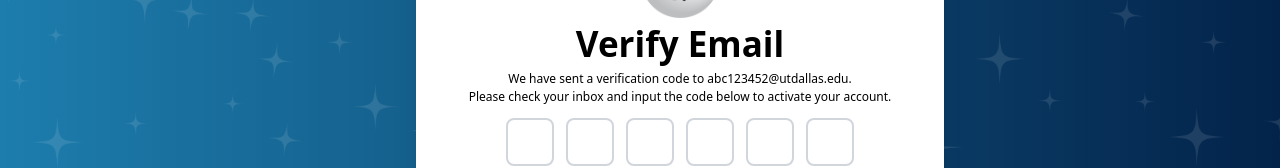
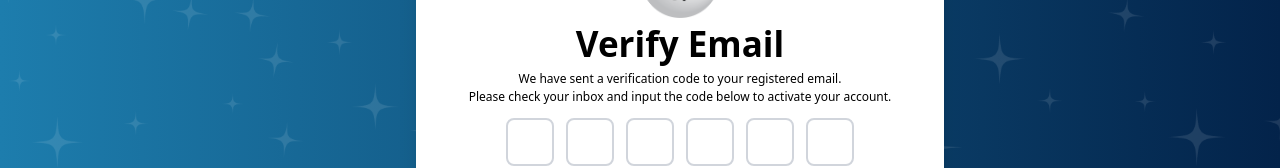
Before and after one commit to acmutd/meteormate-client, a Next.js app: page /authentication/verifyEmail in a window 1280 px wide. Shown: the part 272-440 px from the top of the page. Built offline with nearby package versions, Linux system fonts and the light colour scheme; no server answers.

Commit message:
adjusted email verification & email display on verify

```diff
--- a/src/app/authentication/verifyEmail/page.tsx
+++ b/src/app/authentication/verifyEmail/page.tsx
@@ -5,9 +5,18 @@ import { useRouter } from "next/navigation";
 
 export default function VerifyEmailPage() {
 	const router = useRouter();
-	const email = "abc123452@utdallas.edu";
 	const [code, setCode] = useState(Array(6).fill(""));
 	const inputsRef = useRef<(HTMLInputElement | null)[]>([]);
+	const [email, setEmail] = useState<string | null>(null);
+
+	React.useEffect(() => {
+		import("firebase/auth").then(({ onAuthStateChanged, getAuth }) => {
+			const auth = getAuth();
+			onAuthStateChanged(auth, (user) => {
+				setEmail(user?.email ?? null);
+			});
+		});
+	}, []);
 
 	const handleChange = (value: string, index: number) => {
 		if (/^\d$/.test(value)) {
@@ -57,7 +66,9 @@ export default function VerifyEmailPage() {
 					Verify Email
 				</h1>
 				<p className="font-urbanist font-light md:text-[12px] text-[10px]">
-					We have sent a verification code to {email}.
+					{email
+						? `We have sent a verification code to ${email}.`
+						: "We have sent a verification code to your registered email."}
 				</p>
 				<p className="font-urbanist font-light md:text-[12px] text-[10px] pb-3">
 					Please check your inbox and input the code below to activate your
--- a/src/firebase/auth.js
+++ b/src/firebase/auth.js
@@ -23,14 +23,21 @@ export const doPasswordChange = (email) => {
 };
 
 // the following is for email verification - to verify the user is a utd student I guess
-export const doSendEmailVerification = (email) => {
+export const doSendEmailVerification = () => {
     const user = auth.currentUser;
+    if (!user) {
+        console.error("No authenticated user found for verification.");
+        return Promise.reject(new Error("User not logged in."));
+    }
 
-    const verificationUrl = `${window.location.origin}/verifyEmail`; // or any redirect URL
+    const verificationUrl = `${window.location.origin}/authentication/verifyEmail`;
 
-    return sendEmailVerification(user, { url: verificationUrl })
+    return sendEmailVerification(user, {
+        url: verificationUrl,
+        handleCodeInApp: true,
+    })
         .then(() => {
-            console.log("Verification email sent!");
+            console.log("Verification email sent successfully!");
         })
         .catch((error) => {
             console.error("Error sending verification email:", error);
```
